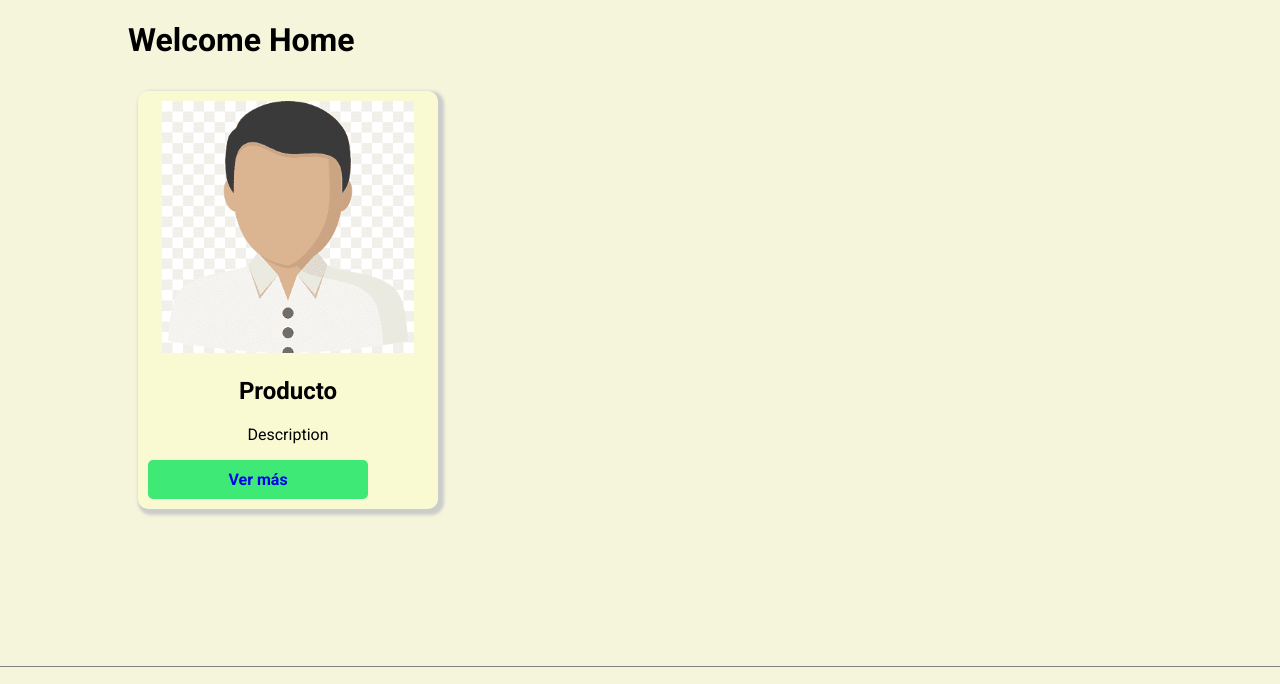
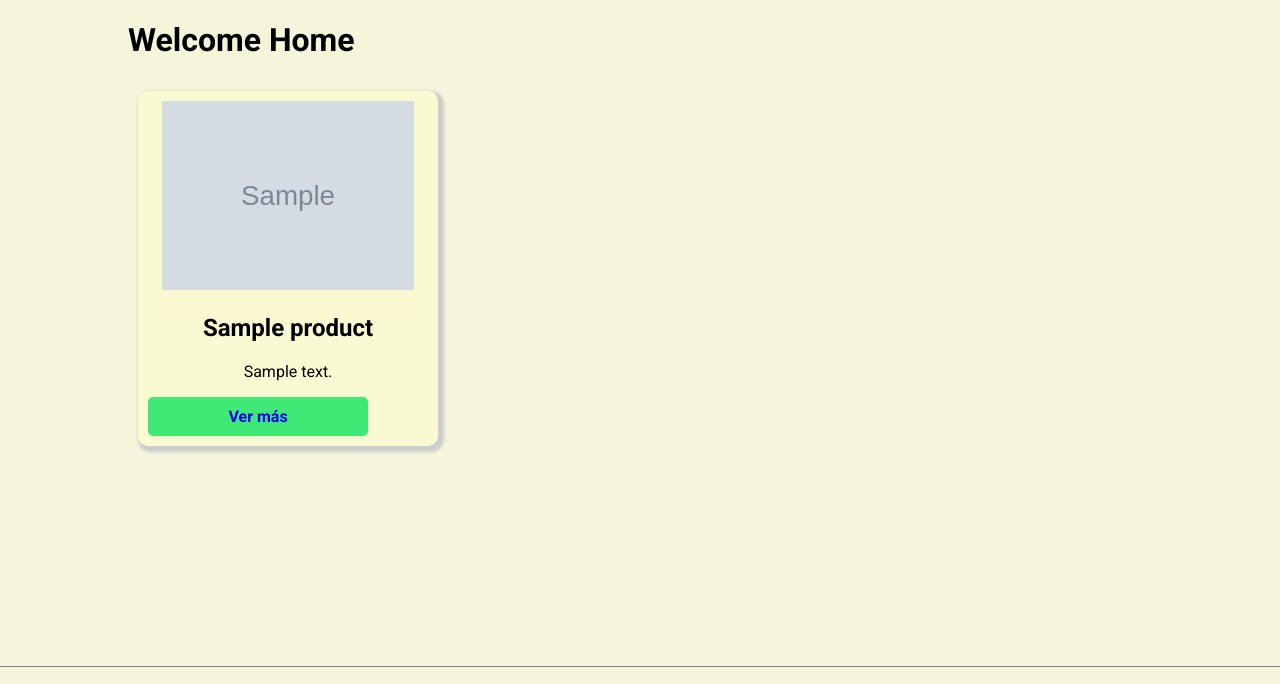
Before and after one commit to franlop24/FlaskApp3B, a Flask app: page / in a window 1280 px wide. Shown: the part 62-746 px from the top of the page. Run offline with Flask 3, Linux system fonts and the light colour scheme; tables that the repository leaves empty or names only in its code hold one stand-in row (values such as "Sample post"); grey boxes marked "Sample" are stand-in pictures.

Commit message:
18 Muestra Datos de Consulta en cards

```diff
--- a/app/templates/home/home.html
+++ b/app/templates/home/home.html
@@ -7,9 +7,9 @@
 <div class="card-container">
 {%for product in products %}
     <div class="card">
-        <img src="{{ url_for('static', filename='images/profiles/user-image.png') }}" alt="">
-        <h2>Producto</h2>
-        <p>Description</p>
+        <img src="{{ url_for('static', filename='images/products/' + product.image ) }}" alt="">
+        <h2>{{ product.name }}</h2>
+        <p>{{ product.description }}</p>
         <a href="{{ url_for('product.detail', id=product.id) }}" class="btn">Ver más</a>
     </div>
     {% endfor %}
--- a/app/views/home_views.py
+++ b/app/views/home_views.py
@@ -6,7 +6,7 @@ home_views = Blueprint('home',__name__)
 
 @home_views.route("/")
 def home():
-    limit = 6
+    limit = 3
     products = Product.get_all(limit=limit)
     return render_template('home/home.html', products=products)
 
--- a/app/views/product_views.py
+++ b/app/views/product_views.py
@@ -12,7 +12,7 @@ product_views = Blueprint('product', __name__)
 @product_views.route('/products/')
 @product_views.route('/products/<int:page>/')
 def home(page=1):
-    limit = 5
+    limit = 3
     products = Product.get_all(limit=limit, page=page)
     total_products = Product.count()
     pages = total_products // limit
```
